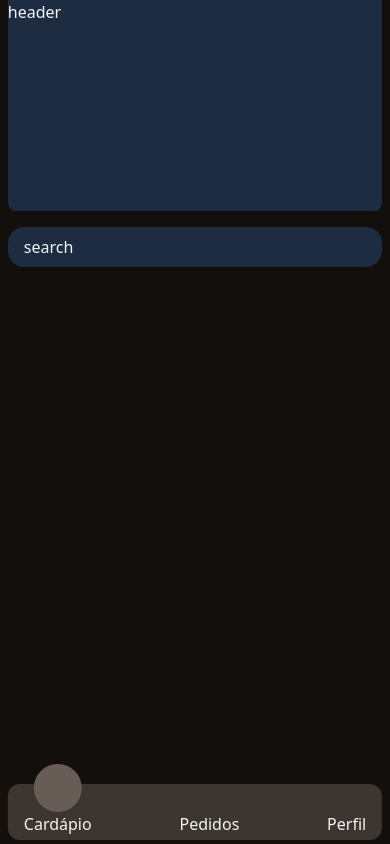
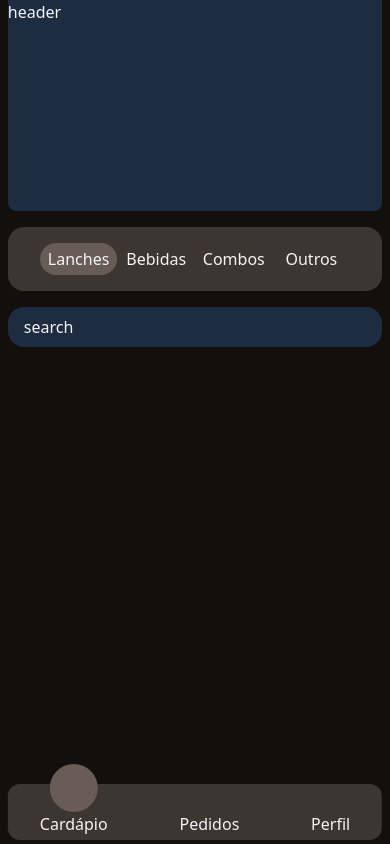
Before and after one commit to ArTezra1/Coode-Hamburguer, a Next.js app in the folder frontend/: page / in a window 390 px wide. Built offline with nearby package versions, Linux system fonts and the light colour scheme; some icons are missing.

Commit message:
Feito umas coisas ai.

```diff
--- a/frontend/package.json
+++ b/frontend/package.json
@@ -13,6 +13,7 @@
     "@emotion/styled": "^11.14.1",
     "@mui/icons-material": "^7.2.0",
     "@mui/material": "^7.2.0",
+    "axios": "^1.10.0",
     "clsx": "^2.1.1",
     "next": "15.3.3",
     "react": "^19.0.0",
--- /dev/null
+++ b/frontend/src/app/_actions/getProducts.js
@@ -0,0 +1,21 @@
+import axios from "axios"
+
+async function getProducts(category) {
+  try {
+    if(category){
+        const response = await axios.get(`http://localhost:5000/products?category=${category}`)
+        return response.data
+    }
+
+    const response = await axios.get("http://localhost:5000/products")
+    return response.data
+
+  } catch (error) {
+    console.error("Erro ao buscar produtos:", error)
+    throw error
+  }
+}
+
+export {
+    getProducts
+}
--- a/frontend/src/app/page.jsx
+++ b/frontend/src/app/page.jsx
@@ -1,12 +1,14 @@
 import Header from '@/components/Header'
 import NavBar from '@/components/NavBar'
 import SearchBar from '@/components/SearchBar'
+import SectionsBar from '@/components/SectionsBar'
 import React from 'react'
 
 const page = () => {
   return (
     <main className='w-full h-screen'>
       <Header />
+      <SectionsBar />
       <SearchBar />
 
 
--- a/frontend/src/components/NavBar.jsx
+++ b/frontend/src/components/NavBar.jsx
@@ -36,7 +36,7 @@ const NavBar = () => {
     const [section, setSection] = useState(0)
 
     return (
-        <nav className="flex justify-between items-center lg:hidden bg-[#3C3530] w-[96vw] h-14 rounded-xl fixed bottom-1 left-1/2 transform -translate-x-1/2 px-4 sm:px-20 py-2 z-10">
+        <nav className="flex justify-between items-center lg:hidden bg-[#3C3530] w-[96vw] h-14 rounded-xl fixed bottom-1 left-1/2 transform -translate-x-1/2 px-8 sm:px-20 py-2 z-10">
             <NavItem
                 index={0}
                 icon={<HomeIcon className="text-white" />}
--- /dev/null
+++ b/frontend/src/components/SectionsBar.jsx
@@ -0,0 +1,76 @@
+"use client"
+
+import clsx from 'clsx'
+import React, { useState } from 'react'
+
+const categoryMap = {
+    Lanches: "burger",
+    Bebidas: "drink",
+    Combos: "combo",
+    Outros: "other",
+}
+
+const NavSection = ({ index, section, setSection, text, onSelectCategory = () => { } }) => {
+    const isActive = section === index
+
+
+    const sectionCall = categoryMap[text] || "burger"
+
+    return (
+        <button
+            type='button'
+            onClick={() => {
+                setSection(index)
+                onSelectCategory(sectionCall)
+            }}
+            className={clsx(
+                "h-8 w-24 rounded-full flex flex-col justify-center items-center transition-all duration-300 cursor-pointer",
+                isActive && "bg-[#675D56]"
+            )}
+        >
+            {text}
+        </button>
+    )
+}
+
+
+const SectionsBar = ({ onSelectCategory }) => {
+    const [section, setSection] = useState(0)
+
+    return (
+        <nav className='flex justify-between items-center lg:hidden m-auto mt-4 bg-[#3C3530] w-[96vw] rounded-2xl px-4 py-2'>
+            <ul className='flex items-center justify-between w-full px-4 sm:px-20 py-2'>
+                <NavSection
+                    index={0}
+                    section={section}
+                    setSection={setSection}
+                    text={"Lanches"}
+                    onSelectCategory={onSelectCategory}
+                />
+                <NavSection
+                    index={1}
+                    section={section}
+                    setSection={setSection}
+                    text={"Bebidas"}
+                    onSelectCategory={onSelectCategory}
+                />
+                <NavSection
+                    index={2}
+                    section={section}
+                    setSection={setSection}
+                    text={"Combos"}
+                    onSelectCategory={onSelectCategory}
+                />
+                <NavSection
+                    index={3}
+                    section={section}
+                    setSection={setSection}
+                    text={"Outros"}
+                    onSelectCategory={onSelectCategory}
+                />
+            </ul>
+        </nav>
+    )
+}
+
+export default SectionsBar
```
Also changed, not shown: 1 other file (tests, documents, lock files or other folders).
